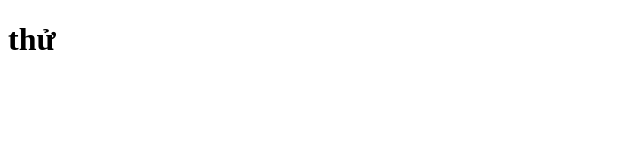
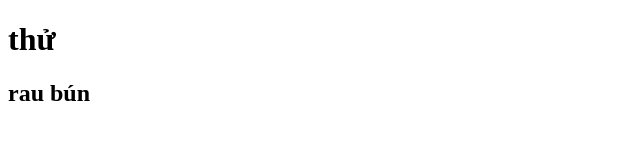
Before and after one commit to manhfpthocgithub/DuAn1_Nhom1FPT, a plain HTML site: page index.html in a window 1280 px wide. Shown: the whole page, without its empty margins (0-640 px from the left). Drawn offline with Linux system fonts and the light colour scheme.

Commit message:
day lai file

```diff
--- a/index.html
+++ b/index.html
@@ -7,5 +7,6 @@
 </head>
 <body>
     <h1>thử</h1>
+    <h2>rau bún</h2>
 </body>
 </html>
```
